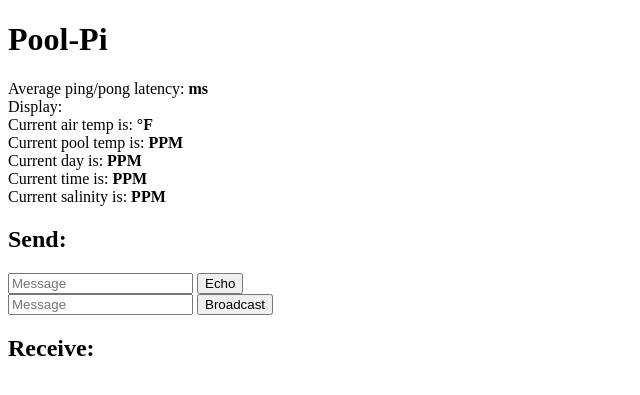
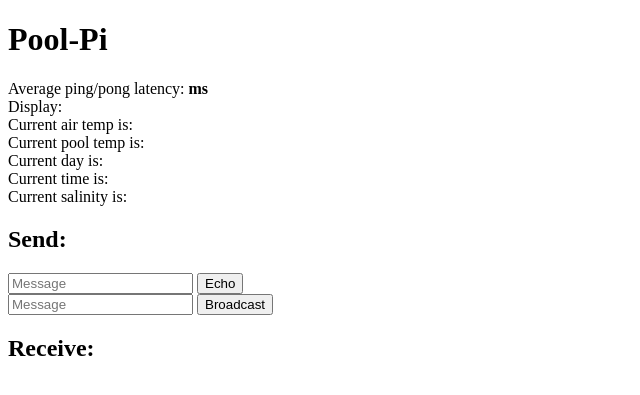
Before and after one commit to ChaseDurand/Pool-Pi, a Flask app: page / in a window 1280 px wide. Shown: the top 395 px of the page, without its empty margins (0-640 px from the left). Run offline with Flask 2, Linux system fonts and the light colour scheme; some libraries are stand-ins or nearby versions.

Commit message:
Updated index

```diff
--- a/pool-pi/templates/index.html
+++ b/pool-pi/templates/index.html
@@ -81,11 +81,11 @@
     <p>
       Average ping/pong latency: <b><span id="ping-pong"></span>ms</b><br>
       Display: <b><span id="display"></span></b><br>
-      Current air temp is: <b><span id="air-temp"></span>°F</b><br>
-      Current pool temp is: <b><span id="pool-temp"></span>PPM</b><br>
-      Current day is: <b><span id="day"></span>PPM</b><br>
-      Current time is: <b><span id="time"></span>PPM</b><br>
-      Current salinity is: <b><span id="salinity"></span>PPM</b><br>
+      Current air temp is: <b><span id="air-temp"></span></b><br>
+      Current pool temp is: <b><span id="pool-temp"></span></b><br>
+      Current day is: <b><span id="day"></span></b><br>
+      Current time is: <b><span id="time"></span></b><br>
+      Current salinity is: <b><span id="salinity"></span></b><br>
     </p>
     <h2>Send:</h2>
     <form id="emit" method="POST" action='#'>
```
